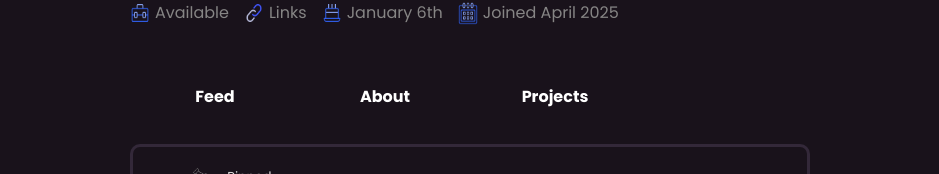
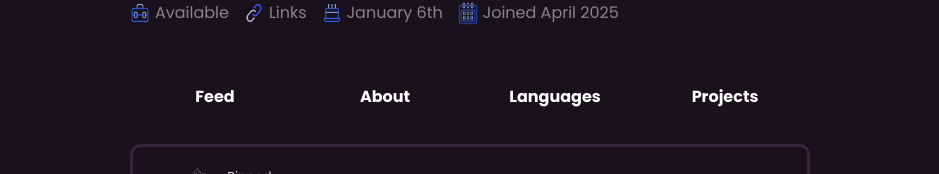
Before and after one commit to lisaosinowo/my-react-portfolio, a React (Vite) app: page / in a window 1280 px wide. Shown: the part 548-722 px from the top of the page, without its empty margins (170-1109 px from the left). Built offline with nearby package versions, Linux system fonts and the light colour scheme.

Commit message:
Added languages section

```diff
--- a/src/components/MainSection.jsx
+++ b/src/components/MainSection.jsx
@@ -1,6 +1,7 @@
 import { useState } from "react";
 import Feed from "../sections/Feed";
 import About from "../sections/About";
+import Languages from "../sections/Languages";
 import Projects from "../sections/Projects";
 import SectionButton from "./SectionButton";
 
@@ -18,6 +19,8 @@ const MainSection = () => {
             return <Feed />;
          case "about":
             return <About />;
+         case "languages":
+            return <Languages />;
          case "projects":
             return <Projects />;
          default:
--- a/src/components/SectionButton.jsx
+++ b/src/components/SectionButton.jsx
@@ -6,6 +6,7 @@ const SectionButton = ({onSelect}) => {
          <div className="portfolio-sections">
             <span onClick={() => onSelect('feed')}>Feed</span>
             <span onClick={() => onSelect('about')}>About</span>
+            <span onClick={() => onSelect('languages')}>Languages</span>
             <span onClick={() => onSelect('projects')}>Projects</span>
          </div>
       </>
```
